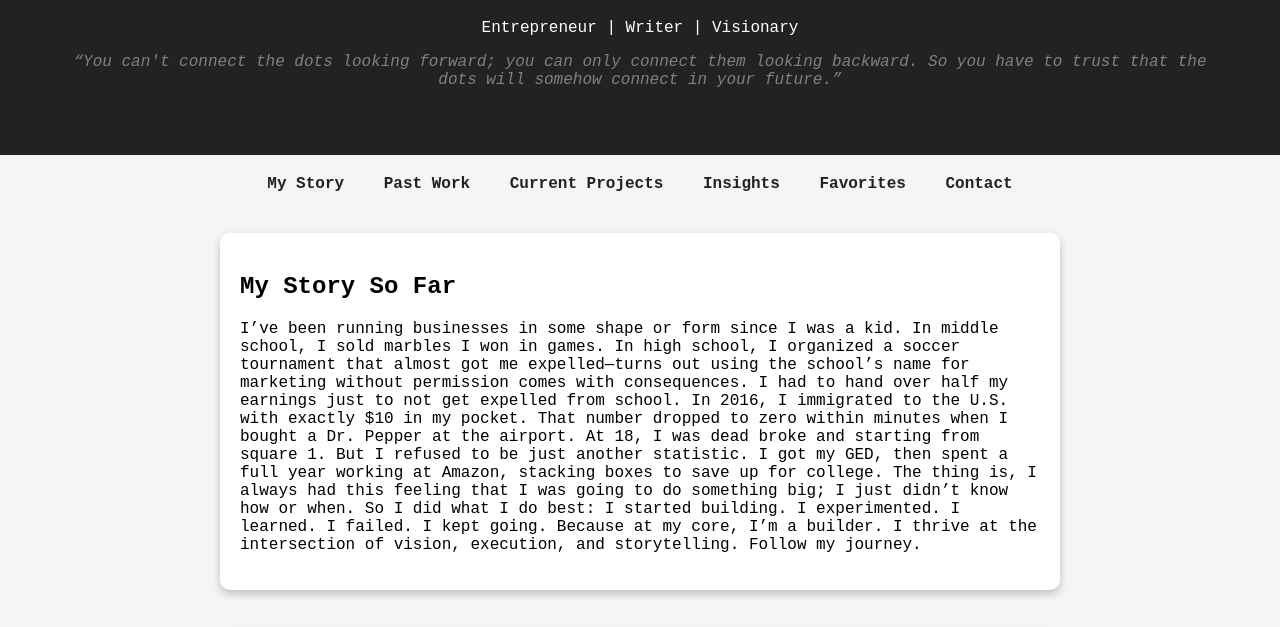
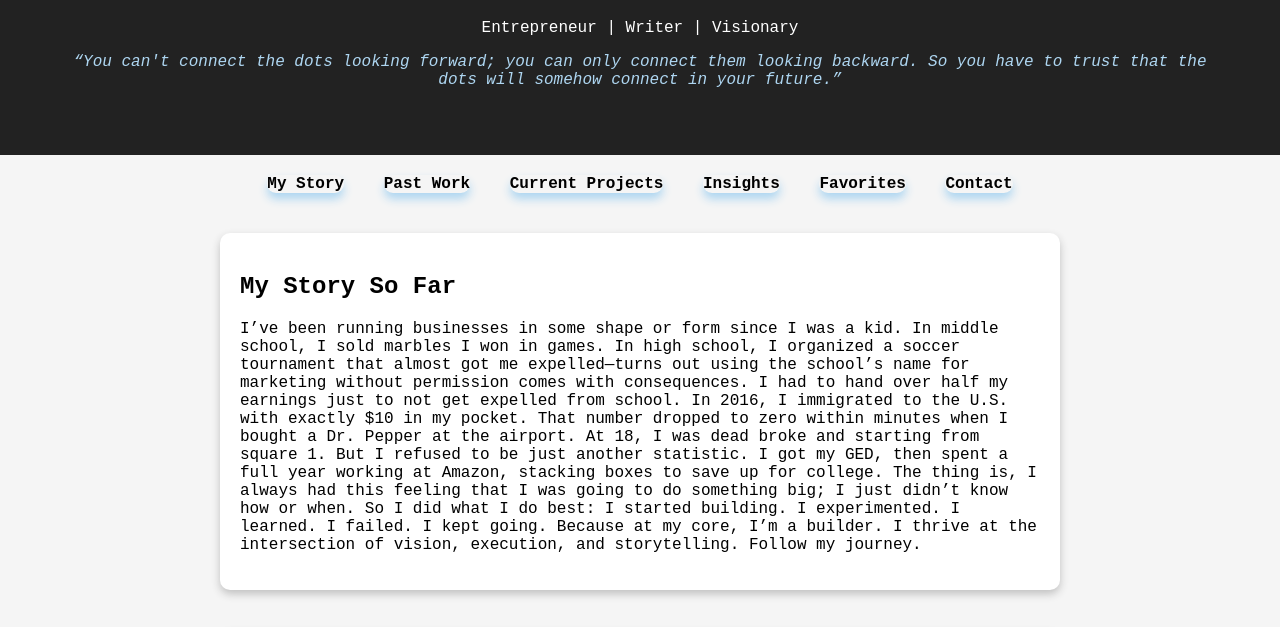
Before and after one commit to nimomohamed0/Mohamed-s-Website, a plain HTML site: page index.html in a window 1280 px wide. Shown: the part 111-738 px from the top of the page. Drawn offline with Linux system fonts and the light colour scheme.

Commit message:
made style chnagnes

```diff
--- a/style.css
+++ b/style.css
@@ -19,8 +19,11 @@ nav {
 nav a {
   margin: 0 15px;
   text-decoration: none;
-  color: #222;
+  color: black;
   font-weight: bold;
+  /* just added this*/
+  border-radius: 10px;
+  box-shadow: 0 6px 10px #aed6f1;
 }
 section {
   max-width: 800px;
@@ -82,6 +85,6 @@ footer {
 }
 
 .sentence {
-  color: gray; /* Change this to any color you prefer */
+  color: #aed6f1; /* Change this to any color you prefer */
   font-style: italic; /* Optional: Makes it stand out more */
 }
```
